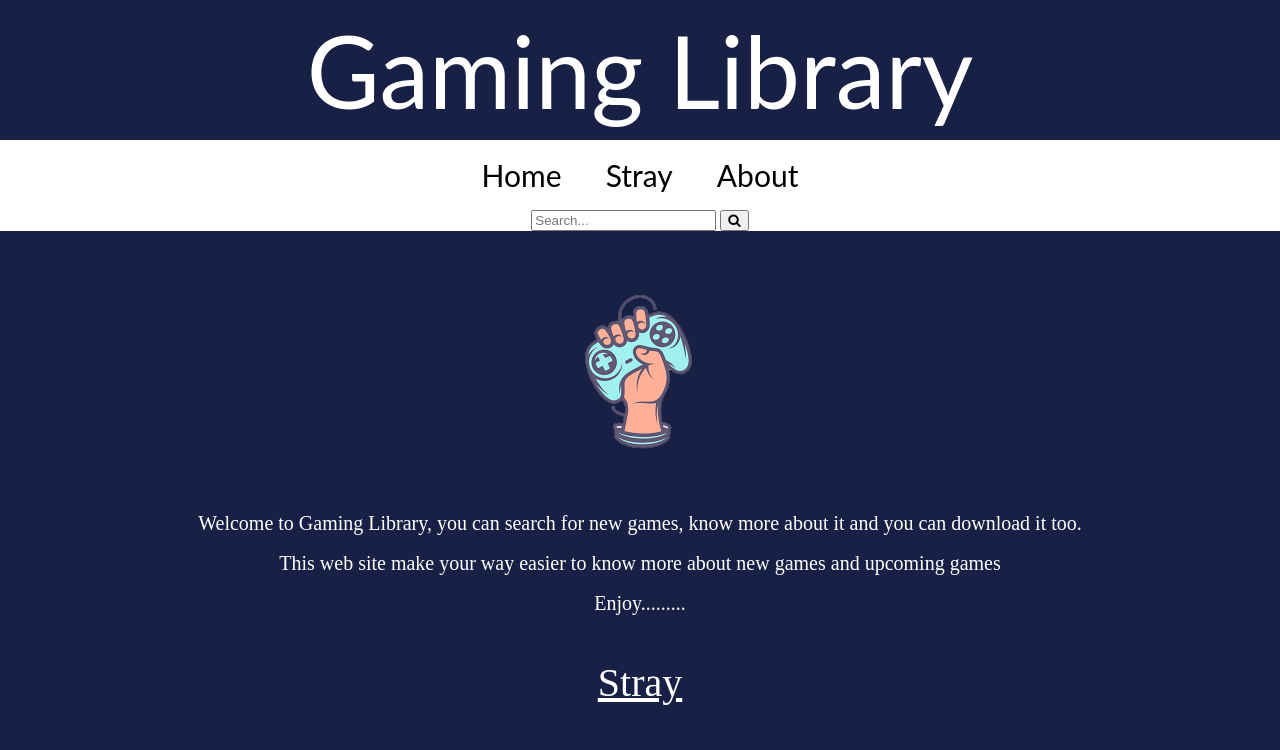
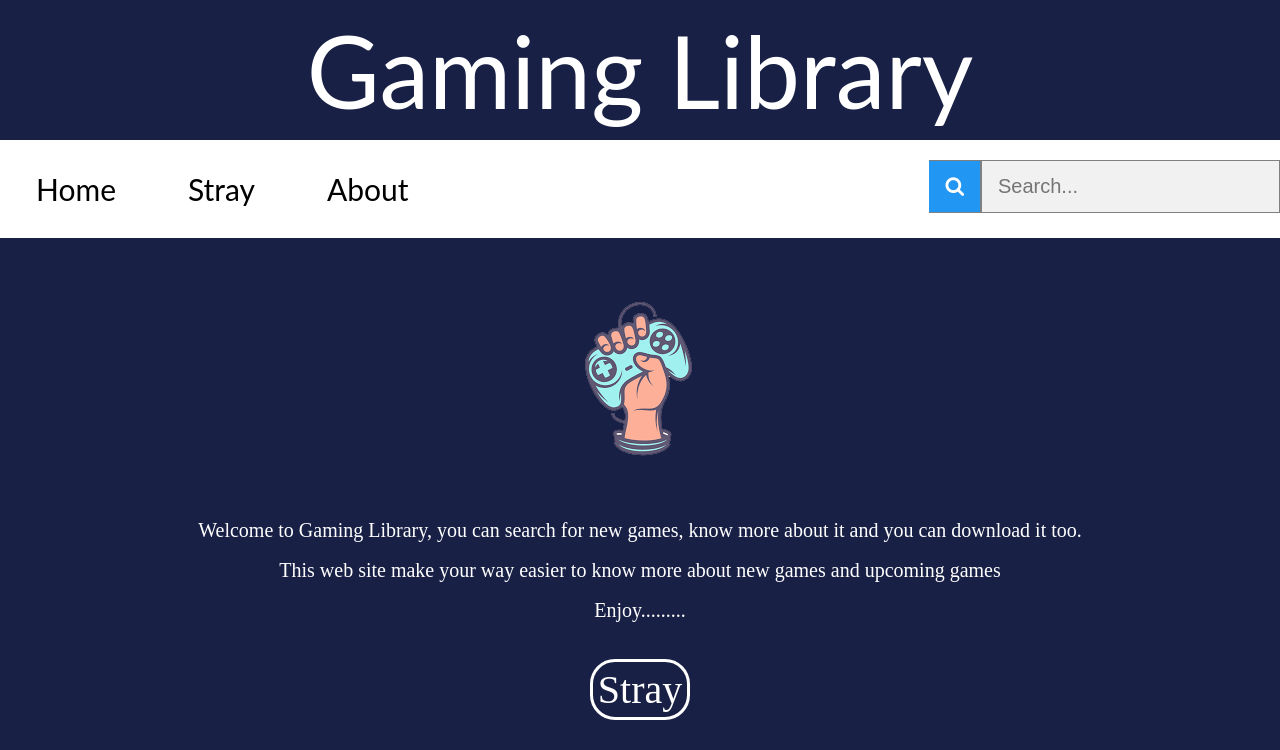
Before and after one commit to Ahmedhatem1234/gaminglibrary.github.io, a plain HTML site: page index.html in a window 1280 px wide. Shown: the top 750 px of the page. Drawn offline with Linux system fonts and the light colour scheme; a script that the page names is missing.

Commit message:
Update gaming library-style.css

```diff
--- a/gaming library-style.css
+++ b/gaming library-style.css
@@ -1,56 +1,85 @@
-.chooseHome{
-    font-size: 30px;
-    color: inherit;
-    display: inline-block;
-    text-align: center;
-    text-decoration: none;
-    margin: 20px;
-}
-
-.chooseStray{
-    font-size: 30px;
-    color: inherit;
-    display: inline-block;
-    text-align: center;
-    text-decoration: none;
-    margin: 20px;
-}
-.chooseAbout{
-    font-size: 30px;
-    color: inherit;
-    display: inline-block;
-    text-align: center;
-    text-decoration: none;
-    margin: 20px;
-}
-
-.chooseHome:hover{
-    text-decoration: underline;
-}
-.chooseStray:hover{
-    text-decoration: underline;
-}
-.chooseAbout:hover{
-    text-decoration: underline;
-}
-
-
-
 body{
     background-color: #182045;
 }
 
-.choose{
-    background-color: white;
-    text-align: center;
-    font-family: "Lato", sans-serif;
-}
 .GamingLibrary{
     font-size: 100px;
     text-align: center;
     color: white;
     margin: 20px;
     font-family: "Lato", sans-serif;
+}
+
+.choose{
+    background-color: white;
+    overflow: hidden;
+    font-family: "Lato", sans-serif;
+}
+
+.choose a {
+    float: left;
+    display: block;
+    color: inherit;
+    text-align: center;
+    padding: 14px 16px;
+    text-decoration: none;
+    font-size: 30px;
+    margin: 20px;
+}
+
+.choose a:hover{
+    border-radius: 25px;
+    border-color: #0093FF;
+    border-style: solid;
+    border-width: 3px;
+    padding: 10px;
+}
+
+.choose a:active{
+    border-radius: 25px;
+    border-color: #23F43F;
+    border-style: solid;
+    border-width: 3px;
+    padding: 10px;
+}
+
+form.example button {
+    float: right;
+    padding: 14px 16px;
+    background: #2196F3;
+    color: white;
+    font-size: 20px;
+    border: 1px solid grey;
+    border-left: none; /* Prevent double borders */
+    cursor: pointer;
+    margin-top: 20px;
+    margin-bottom: 20px;
+}
+
+form.example input[type=text] {
+    padding: 14px 16px;
+    font-size: 20px;
+    border: 1px solid grey;
+    float: right;
+    background: #f1f1f1;
+    margin-top: 20px;
+    margin-bottom: 20px;
+}
+
+form.example::after {
+    content: "";
+    clear: both;
+    display: table;
+}
+
+form.example button:hover {
+    background: #0b7dda;
+}
+
+
+.picture1{
+    text-align: center;
+    margin: 50px ;
 }
 
 .Home{
@@ -60,16 +89,32 @@ body{
     margin: 50px;
 }
 
-.picture1{
-    text-align: center;
-    margin: 50px ;
-}
-
 .Straytitle{
     font-size: 40px;
     color: white;
-    text-decoration: underline;
-    text-align: center;
+    border-radius: 25px;
+    border-color: white;
+    border-style: solid;
+    border-width: 3px;
+    padding: 5px;
+    text-decoration: none;
+    margin: 50px;
+}
+
+.Straytitle:hover{
+    border-radius: 25px;
+    border-color: #0093FF;
+    border-style: solid;
+    border-width: 3px;
+    padding: 10px;
+}
+
+.Straytitle:active{
+    border-radius: 25px;
+    border-color: #23F43F;
+    border-style: solid;
+    border-width: 3px;
+    padding: 10px;
 }
 
 .picture2{
@@ -86,11 +131,28 @@ body{
     font-family: "Lato", sans-serif;
 }
 
-.strayparagraph1{
+.strayparagraph{
     color: white;
     text-align: center;
     font-size: 20px;
-    margin: 50px;
+}
+
+#more {
+    display: none;
+}
+
+#myBtn{
+    background-color: #0093FF;
+    font-size: 15px;
+    color: white;
+    padding: 5px;
+    border-radius: 25px;
+    border-style: solid;
+    border-color: #0093FF;
+}
+
+#myBtn:active{
+    background-color: #23F43F;
 }
 
 .watchthetrailer{
@@ -119,8 +181,31 @@ body{
     font-size: 20px;
     color: white;
     text-decoration: none;
+    border-radius: 25px;
+    border-color: white;
+    border-style: solid;
+    border-width: 3px;
+    padding: 8px;
     margin: 50px;
 }
+
+.download2:hover{
+    border-radius: 25px;
+    border-color: #0093FF;
+    border-style: solid;
+    border-width: 3px;
+    padding: 10px;
+}
+
+.download2:active{
+    border-radius: 25px;
+    border-color: #23F43F;
+    border-style: solid;
+    border-width: 3px;
+    padding: 10px;
+}
+
+
 
 .downloadgame{
     text-align: center;
```
